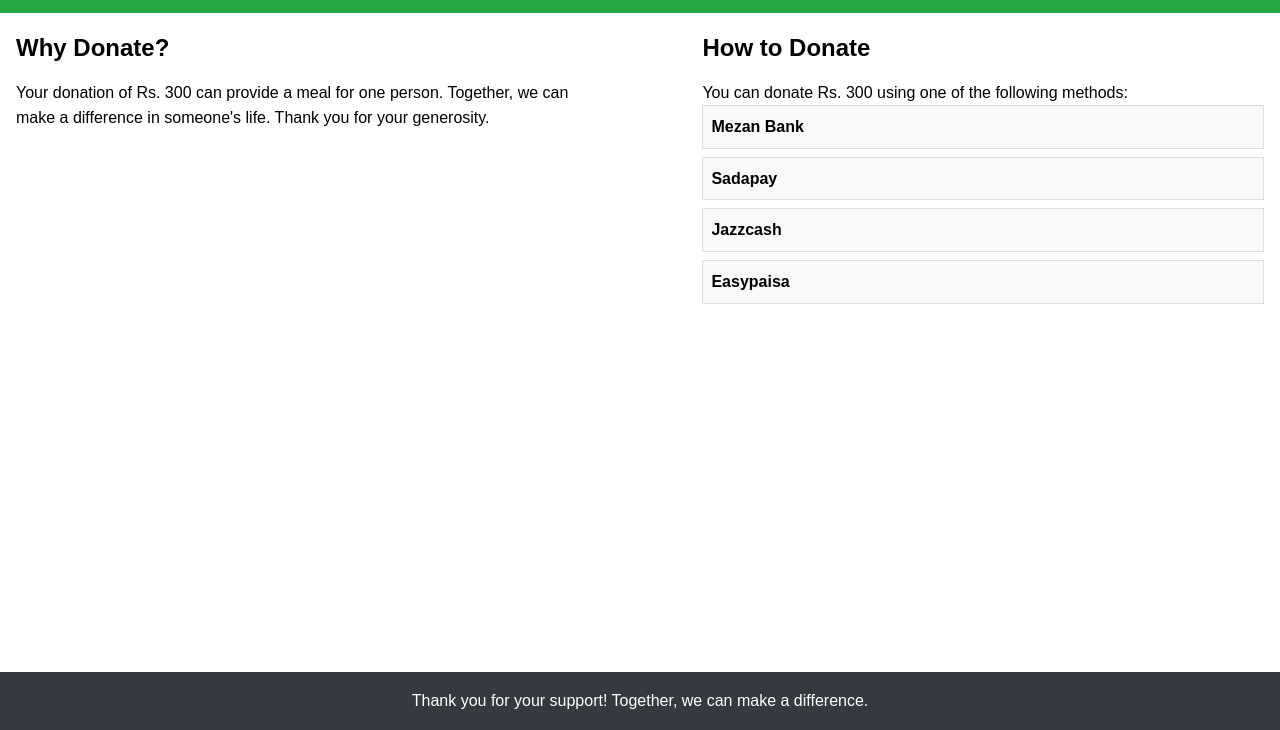
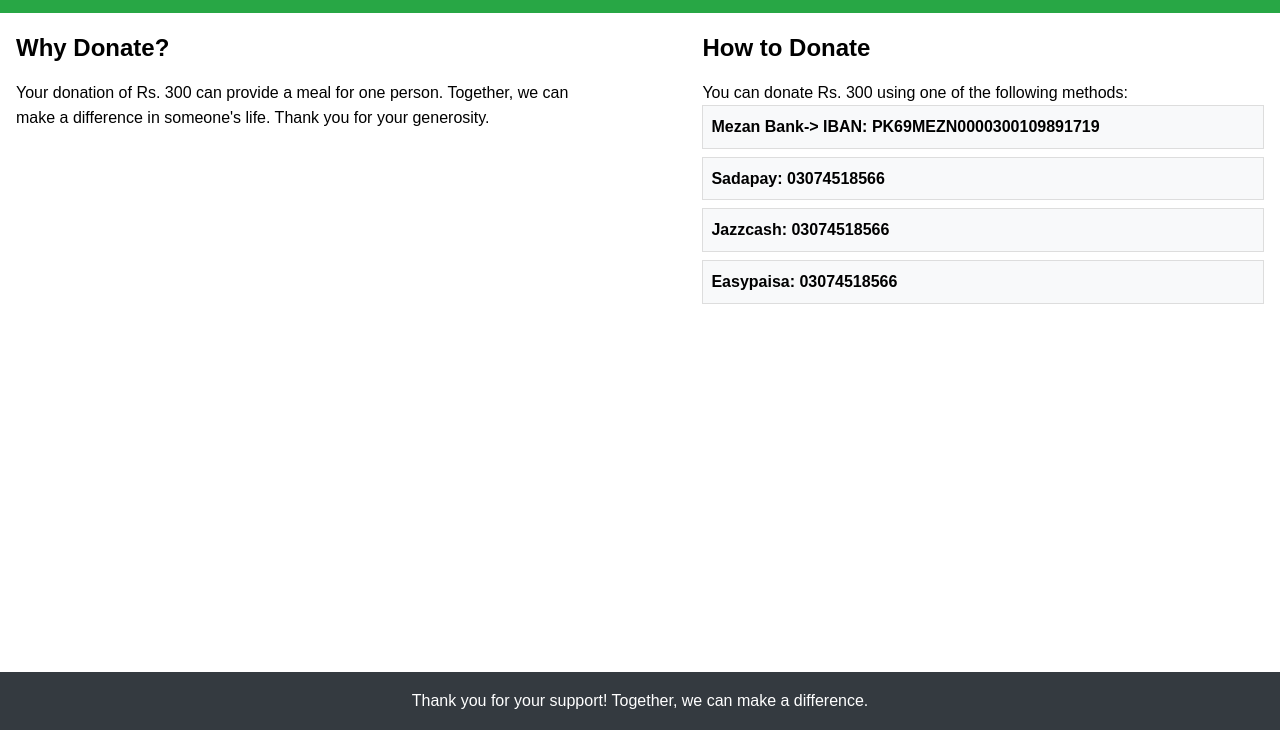
Before and after one commit to itisusama/uh-resume, a plain HTML site: page donation/index.html in a window 1280 px wide. Shown: the part 70-800 px from the top of the page. Drawn offline with Linux system fonts and the light colour scheme.

Commit message:
donation: Account Numbers

```diff
--- a/donation/index.html
+++ b/donation/index.html
@@ -21,10 +21,10 @@
             <h2>How to Donate</h2>
             <p>You can donate Rs. 300 using one of the following methods:</p>
             <ul>
-                <li><strong>Mezan Bank</strong></li>
-                <li><strong>Sadapay</strong></li>
-                <li><strong>Jazzcash</strong></li>
-                <li><strong>Easypaisa</strong></li>
+                <li><strong>Mezan Bank-> IBAN: PK69MEZN0000300109891719 </strong></li>
+                <li><strong>Sadapay: 03074518566</strong></li>
+                <li><strong>Jazzcash: 03074518566</strong></li>
+                <li><strong>Easypaisa: 03074518566</strong></li>
             </ul>
         </section>
     </main>
```
